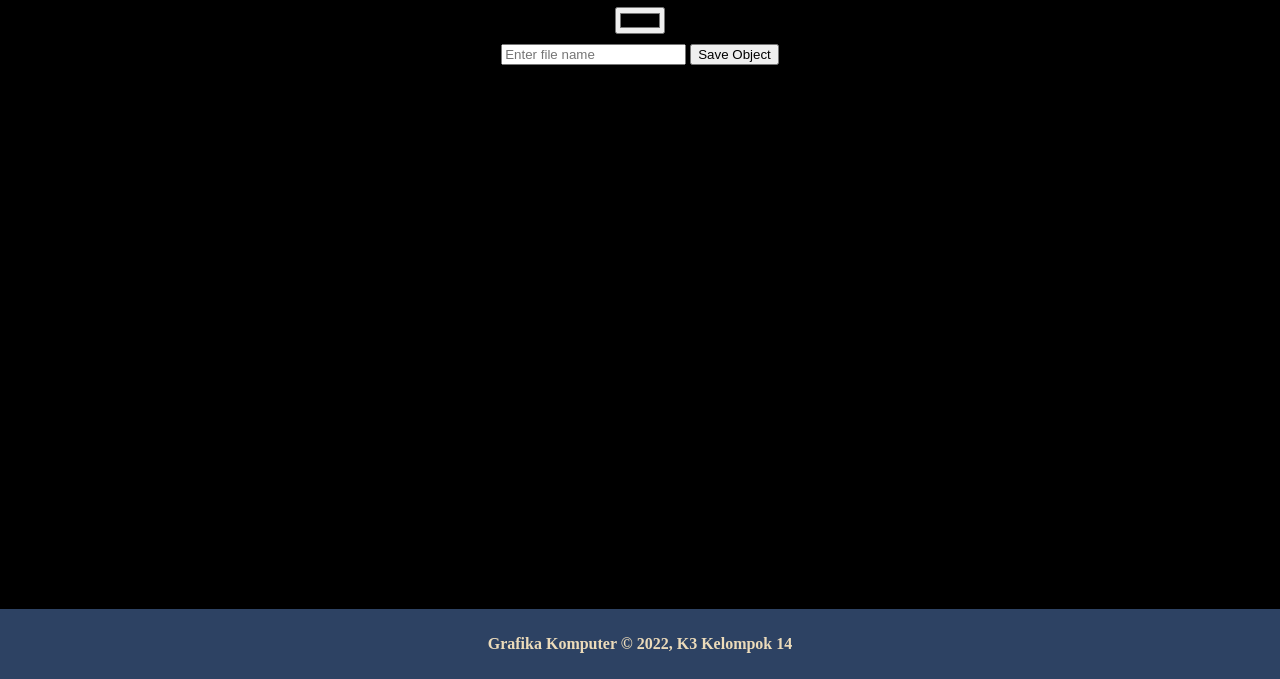
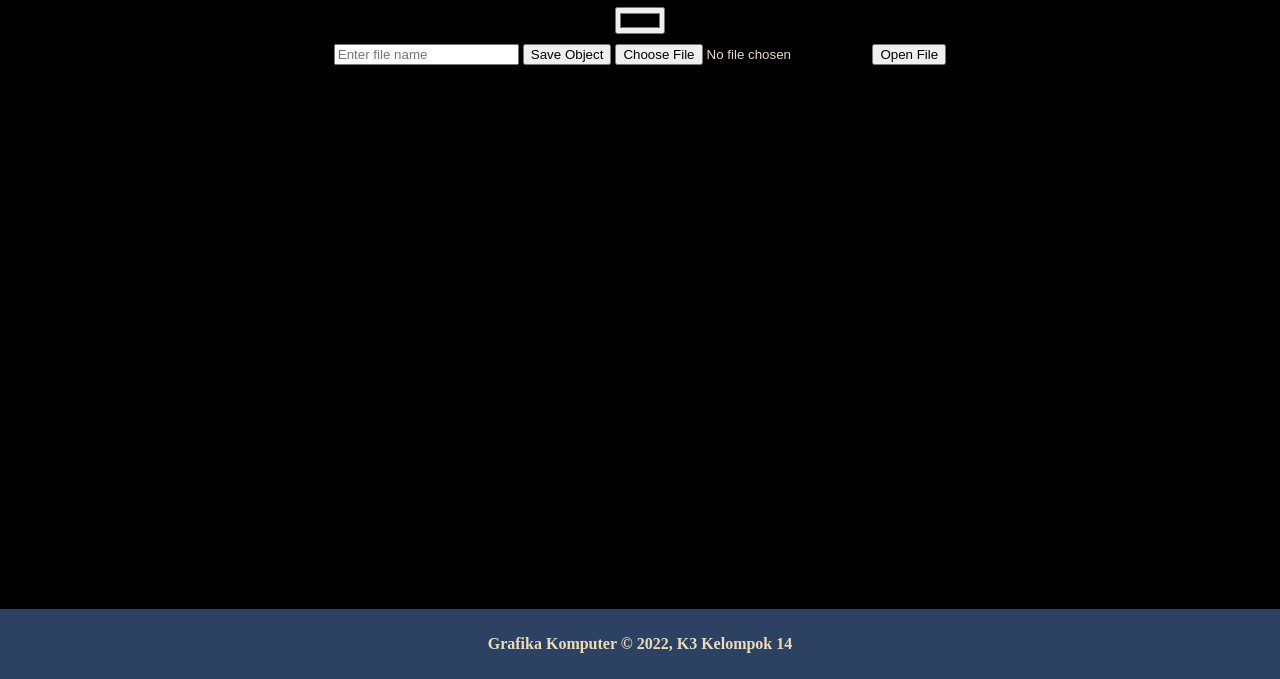
Before and after one commit to mgstabrani/2d-web-based-cad, a plain HTML site: page index.html in a window 1280 px wide. Shown: the part 165-844 px from the top of the page. Drawn offline with Linux system fonts and the light colour scheme.

Commit message:
feature: open file (#4)

```diff
--- /dev/null
+++ b/assets/js/open_file.js
@@ -0,0 +1,15 @@
+function openFile() {
+    let file = document.getElementById("open-file").files[0]
+    let reader = new FileReader();
+
+    reader.onload = function(e){
+        arrObjects = JSON.parse(e.target.result);
+
+        renderAll()
+    }
+
+    reader.readAsText(file);
+    if (!file) {
+        alert('File is blank')
+    }
+}
--- a/index.html
+++ b/index.html
@@ -30,6 +30,8 @@
         <div id="file">
             <input type="text" placeholder="Enter file name" id="file-name">
             <input type="button" value="Save Object" onclick="saveObject()">
+            <input type="file" id="open-file" accept=".json">
+            <input type="button" value="Open File" onclick="openFile()">
         </div>
     </div>
 
@@ -44,5 +46,6 @@
     <script src="assets/js/script.js"></script>
     <script src="assets/js/line.js"></script>
     <script src="assets/js/save_object.js"></script>
+    <script src="assets/js/open_file.js"></script>
 </body>
 </html>
```
